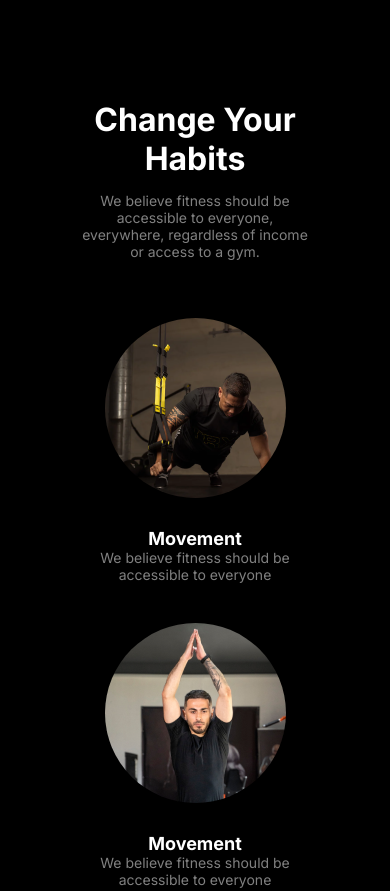
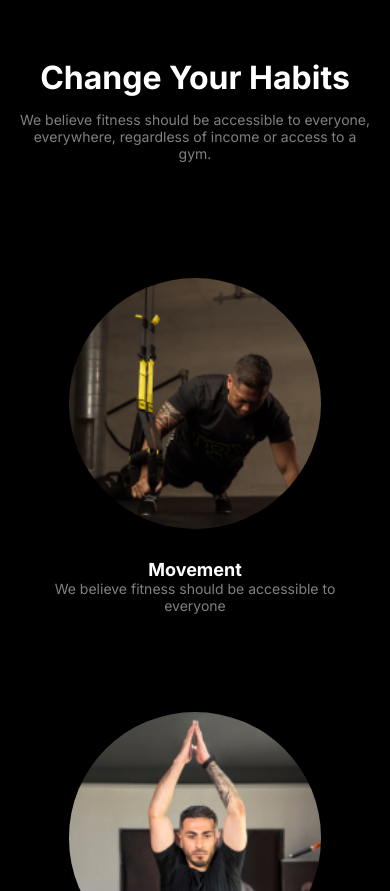
Before and after one commit to muzahid75/Assignment-02, a plain HTML site: page index.html in a window 390 px wide. Shown: the part 1044-1935 px from the top of the page. Drawn offline with Linux system fonts and the light colour scheme.

Commit message:
BMI ,Footer and habbit section done

```diff
--- a/index.html
+++ b/index.html
@@ -45,7 +45,7 @@
     </div>
   </header>
   <main>
-    <section class="habbit">
+    <section class="habit">
       <div class="habit-content">
         <h2 class="habit-title font-primary font-primary-color">Change Your Habits</h2>
         <p class="habit-paragraph font-tertiary font-secondary-color">We believe fitness should be accessible to
@@ -182,7 +182,6 @@
         </div>
       </div>
     </section>
-
   </main>
   <footer>
     <section class="footer secondary-bg-color">
--- a/style/style.css
+++ b/style/style.css
@@ -194,6 +194,47 @@ img.banner-img {
   display: none;
 }
 
+/* header section end  */
+
+/* habit section start  */
+
+.habit {
+  width: 60%;
+  /* border: 2px solid red; */
+  height: auto;
+  margin: 100px auto;
+}
+.habit-content {
+  text-align: center;
+  width: 52%;
+  margin: 0px auto 58px auto;
+  /* border: 2px solid white; */
+}
+.habit-title {
+  /* text-align: center; */
+  margin-bottom: 14px;
+}
+.habit-image {
+  /* border: 2px solid red; */
+  display: grid;
+  grid-template-columns: repeat(4, 1fr);
+  justify-content: flex-start;
+  align-items: center;
+  gap: 40px;
+}
+.habit-img-content {
+  text-align: center;
+}
+img.habit {
+  display: block;
+  margin-left: auto;
+  margin-right: auto;
+  border-radius: 50%;
+  margin-bottom: 30px;
+}
+
+/* habit section end  */
+
 /* our team  */
 .our-team {
   width: 60%;
@@ -247,7 +288,9 @@ img.our-team-image {
 .bmi-paragraph {
 }
 
-/* bmi calculator */
+/* bmi end */
+
+/* bmi calculator start*/
 .bmi-calculator {
   width: 100%;
   /* border: 2px solid red; */
@@ -294,7 +337,7 @@ form {
 }
 input[type="number"] {
   /* height: 48px; */
-  width: calc(50% - 7px);
+  width: calc(50% - 8px);
   padding: 20px;
   border-radius: 8px;
   background-color: rgb(57, 57, 57);
@@ -339,10 +382,12 @@ input[type="number"] {
   width: 100%;
   height: auto;
   margin-top: 5.5rem;
+  /* border: 2px solid red; */
 }
 .footer-content {
   width: 60%;
   margin: 0px auto;
+  /* border: 3px solid red; */
   display: flex;
   justify-content: space-between;
   padding: 66px 0px;
@@ -350,6 +395,8 @@ input[type="number"] {
 }
 .footer-content-left {
   width: 40%;
+  /* border: 3px solid red; */
+
 }
 .footer-left-title {
   font-size: 4.37rem;
@@ -428,48 +475,7 @@ img.running-img {
   border-radius: 20px;
 }
 
-/* habit  */
-.habbit {
-  width: 60%;
-  /* border: 2px solid red; */
-  height: auto;
-  margin: 100px auto;
-}
-.habit-content {
-  text-align: center;
-  width: 52%;
-  margin: 0px auto 58px auto;
-  /* border: 2px solid white; */
-}
-.habit-title {
-  /* text-align: center; */
-  margin-bottom: 14px;
-}
-.habit-paragraph {
-  /* text-align: center; */
-  /* margin-bottom: 58px; */
-}
-.habit-image {
-  /* border: 2px solid red; */
-  display: grid;
-  grid-template-columns: repeat(4, 1fr);
-  justify-content: flex-start;
-  align-items: center;
-  gap: 40px;
-}
-.habit-img-content {
-  text-align: center;
-}
-.habit-box {
-  /* border: 2px solid white; */
-}
-img.habit {
-  display: block;
-  margin-left: auto;
-  margin-right: auto;
-  border-radius: 50%;
-  margin-bottom: 30px;
-}
+
 
 @media screen and (max-width: 576px) {
   /* header and banner start */
@@ -519,6 +525,25 @@ img.habit {
   }
 
   /* header and banner end */
+
+  /* habbit section start */
+  .habit{
+    width: 90%;
+    margin: 58px auto;
+  }
+   .habit-image {
+    height: auto;
+    grid-template-columns: repeat(1, 1fr);
+    width: 100%;
+  }
+  .habit-content {
+    width: 100%;
+  }
+  .habit-box{
+    width: 80%;
+    margin: 0px auto;
+  }
+  /* habit section end  */
   .team-image {
     height: auto;
     grid-template-columns: repeat(1, 1fr);
@@ -541,10 +566,10 @@ img.habit {
     max-height: 256px;
   }
   .footer-content,
-  .footer-content-right,
-  .mile-parent {
+  .footer-content-right {
     flex-direction: column;
     height: auto;
+    width: 90%;
   }
   .footer-content-left {
     width: 80%;
@@ -564,6 +589,15 @@ img.habit {
     width: 100%;
     height: auto;
   }
+
+  /* footer end  */
+
+  /* mile start  */
+  .mile-parent {
+    flex-direction: column;
+    height: auto;
+    width: 90%;
+  }
   .mile-child-1 {
     margin: 0px;
     width: 100%;
@@ -582,21 +616,18 @@ img.habit {
     object-position: 67% 33%;
     border-radius: 20px;
   }
+  /* mile end  */
 
-  /* bmi  */
+  /* bmi  section start */
   .bmi {
     width: 90%;
   }
+  .bmi-title{
+    font-size: 32px;
+  }
+  /* bmi  section end */
 
-  /* habbit  */
-  .habit-image {
-    height: auto;
-    grid-template-columns: repeat(1, 1fr);
-    width: 100%;
-  }
-  .habit-content {
-    width: 100%;
-  }
+  /* bmi  calculator start */
   .bmi-calculator {
     width: 100%;
     margin: 0px auto;
```
